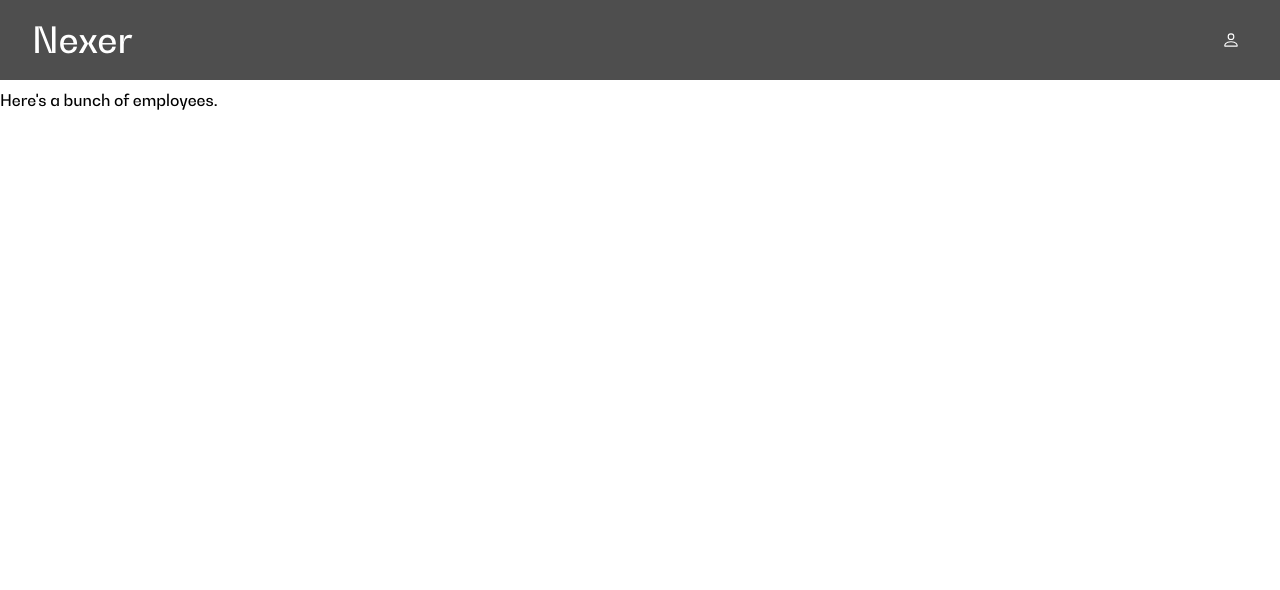
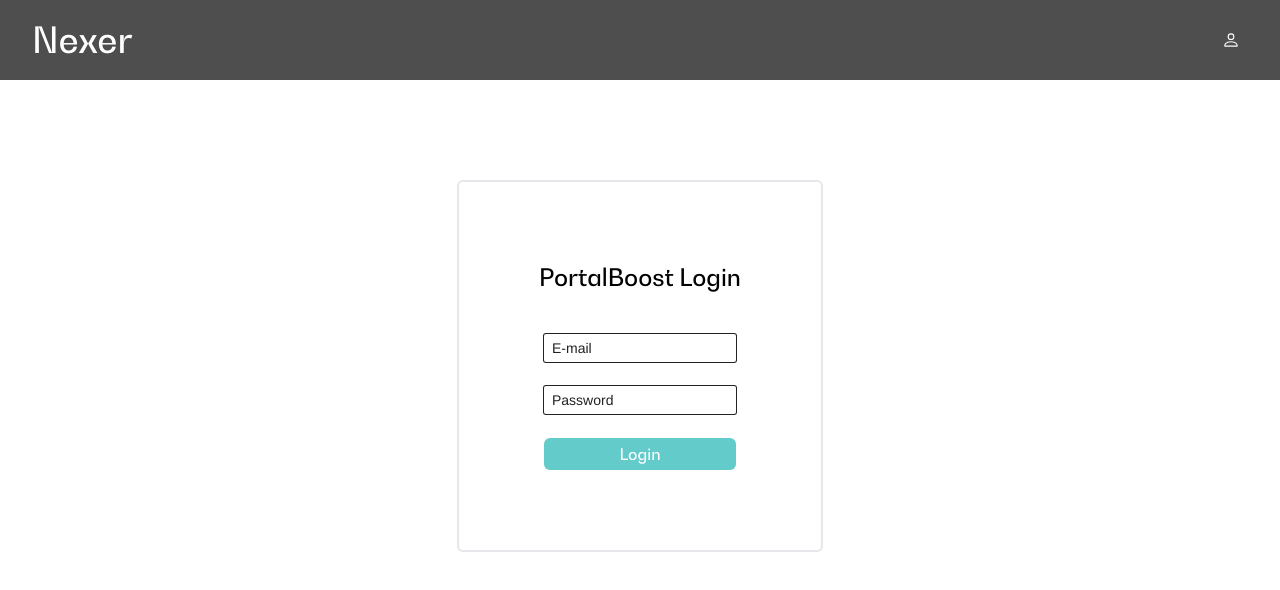
Before and after one commit to PortalBoost/PortalBoost, a React (Vite) app in the folder PortalBoost/ClientApp/: page /employees in a window 1280 px wide. Shown: the top 590 px of the page. Built offline with nearby package versions, Linux system fonts and the light colour scheme; a web font is replaced by a local one.

Commit message:
Added various atoms, models-folder, routing.

```diff
--- a/PortalBoost/ClientApp/src/App.tsx
+++ b/PortalBoost/ClientApp/src/App.tsx
@@ -1,4 +1,6 @@
 import { BrowserRouter as Router, Routes, Route, Link } from "react-router-dom";
+import { useState, useEffect } from "react";
+import { useRecoilState, useRecoilValue } from "recoil";
 import ContentWrapper from './components/common/ContentWrapper';
 import LandingPage from './pages/landingPage/LandingPage';
 import PageNotFound from './pages/pageNotFound/PageNotFound';
@@ -6,9 +8,12 @@
 import ViewCompanies from './pages/viewCompanies/ViewCompanies';
 import LoginPage from "./pages/loginPage/LoginPage";
 import Header from './components/header/Header';
+import successfullLogin from "./atoms/successfulLogin";
 
 
 function App() {
+
+  const validLogin = useRecoilValue(successfullLogin)
 
   return (
     <Router>
@@ -21,10 +26,10 @@
         <Routes>
           {/* If logged in, show LandingPage, else show LoginPage */}
 
-          <Route path="/employees" element={<ViewEmployees />} />
-          <Route path="/companies" element={<ViewCompanies />} />
+          <Route path="/employees" element={validLogin ? <ViewEmployees /> : <LoginPage />} />
+          <Route path="/companies" element={validLogin ? <ViewCompanies /> : <LoginPage />} />
           {/* <Route path='/' element={<LandingPage />} /> */}
-          <Route path="/" element={<LoginPage />} />
+          <Route path="/" element={validLogin ? <LandingPage /> : <LoginPage />} />
           <Route path="*" element={<PageNotFound />} />
 
         </Routes>
--- /dev/null
+++ b/PortalBoost/ClientApp/src/atoms/successfulLogin.ts
@@ -0,0 +1,8 @@
+import { atom } from "recoil";
+
+const successfullLogin = atom({
+	key: "successfullLogin",
+	default: false
+});
+
+export default successfullLogin;
--- a/PortalBoost/ClientApp/src/atoms/userState.ts
+++ b/PortalBoost/ClientApp/src/atoms/userState.ts
@@ -0,0 +1,9 @@
+import { atom } from "recoil";
+import { testUser } from "../models/testUser";
+
+const userState = atom({
+	key: "userState",
+	default: {} as testUser
+});
+
+export default userState;
--- a/PortalBoost/ClientApp/src/components/common/ContentWrapper.tsx
+++ b/PortalBoost/ClientApp/src/components/common/ContentWrapper.tsx
@@ -1,10 +1,10 @@
 
 
-type Props = {
+type PropsT = {
 	children?: React.ReactNode;
 }
 
-const ContentWrapper = (props: Props) => {
+const ContentWrapper = (props: PropsT) => {
 
 	return (
 		<div className="container mx-auto max-w-8xl">
--- a/PortalBoost/ClientApp/src/components/loginform/LoginForm.tsx
+++ b/PortalBoost/ClientApp/src/components/loginform/LoginForm.tsx
@@ -1,23 +1,56 @@
 import { useState } from "react"
+import { useRecoilState } from "recoil";
+import successfullLogin from "../../atoms/successfulLogin";
+import userState from "../../atoms/userState";
+import { testUser } from "../../models/testUser";
+
+
+
 
 const LoginForm = () => {
-
+	const [emailField, setEmailField] = useState("");
+	const [passField, setPassField] = useState("");
+	const [loggedInUser, setLoggedInUser] = useRecoilState(userState)
+	const [loggedInSuccess, setLoggedInSuccess] = useRecoilState(successfullLogin)
 
 	const [showEmailHelpText, setShowEmailHelpText] = useState(false)
 	const [emailHelpText, setEmailHelpText] = useState("email-help-text");
 	const [showPassHelpText, setShowPassHelpText] = useState(false)
 	const [passWordHelpText, setpassWordHelpText] = useState("password-help-text");
 
+
+	const handleSubmit = async (e: React.FormEvent<HTMLFormElement>) => {
+		e.preventDefault();
+
+		// testUser used to mock API response with a real user-object
+		const testUser: testUser = {
+			username: "TestUser",
+			email: emailField,
+			password: passField
+		}
+		setLoggedInUser(testUser)
+		setLoggedInSuccess(true)
+	}
+
+	const handlePassChange = (e: React.ChangeEvent<HTMLInputElement>) => {
+		setPassField(e.target.value)
+	}
+
+	const handleEmailChange = (e: React.ChangeEvent<HTMLInputElement>) => {
+		setEmailField(e.target.value)
+	}
+
 	// TODO: Proper responsiveness
+	// TODO: Style the default input-validation messages.
 	return (
 
 		<div className="flex flex-col justify-center items-center  border-2 rounded-md p-5 py-10 xs:p-20  bg-white">
 			<h2 className="font-lighter pb-10">PortalBoost Login</h2>
 
-			<form >
+			<form onSubmit={(e) => handleSubmit(e)}>
 				<div className="pb-0" >
 					<label id="email" className="font-sans sr-only">E-mail</label>
-					<input id="email" name="email" type="email" autoComplete="password" placeholder="E-mail"
+					<input id="email" name="email" type="email" autoComplete="password" placeholder="E-mail" onChange={handleEmailChange} required
 						className="relative block rounded-sm px-2 py-1 text-sm font-arial text-n-dark placeholder-n-dark ring-1 ring-n-dark focus:outline-none focus:ring-2">
 					</input>
 					<span className={`text-xs ${showEmailHelpText ? "visible" : "invisible"}`}>{emailHelpText}</span>
@@ -25,7 +58,7 @@
 
 				<div className="">
 					<label id="password" className="font-sans sr-only">Password</label>
-					<input id="password" name="password" type="password" autoComplete="password" placeholder="Password"
+					<input id="password" name="password" type="password" autoComplete="password" placeholder="Password" onChange={handlePassChange} required
 						className="relative block rounded-sm px-2 py-1 text-sm font-arial text-n-dark placeholder-n-dark ring-1 ring-n-dark focus:outline-none focus:ring-2">
 					</input>
 					<span className={`text-xs ${showPassHelpText ? "visible" : "invisible"}`}>{passWordHelpText}</span>
--- /dev/null
+++ b/PortalBoost/ClientApp/src/models/testUser.ts
@@ -0,0 +1,5 @@
+export interface testUser {
+	username: string;
+	email: string;
+	password: string;
+}
--- a/PortalBoost/ClientApp/src/pages/landingPage/LandingPage.tsx
+++ b/PortalBoost/ClientApp/src/pages/landingPage/LandingPage.tsx
@@ -1,10 +1,36 @@
+import { useRecoilState, useRecoilValue } from "recoil"
+import { Navigate } from "react-router-dom"
+import successfullLogin from "../../atoms/successfulLogin"
+import userState from "../../atoms/userState"
+import { testUser } from "../../models/testUser"
+
 
 
 const LandingPage = () => {
 
+	//Test stuff
+	const [loggedinUser, setLoggedinUser] = useRecoilState(userState)
+	const [validLogin, setValidLogin] = useRecoilState(successfullLogin)
+
+	// TODO: Redirect to "/" as a logged out user
+	const testHandleLogout = () => {
+		// Test stuff, resets testUser object. There's probably a better way of doing this
+		const emtpyUser: testUser = {
+			username: "",
+			email: "",
+			password: "",
+		}
+		setLoggedinUser(emtpyUser)
+		setValidLogin(false)
+
+	}
+
 	return (
 		<div>
 			<p className="">This is a LandingPage</p>
+			<p>You appear to be logged in as: </p>
+			<p className="font-bold">Username: {loggedinUser.username}<br /> Email: {loggedinUser.email} </p>
+			<button>Test-logout</button>
 		</div>
 	)
 }
```
